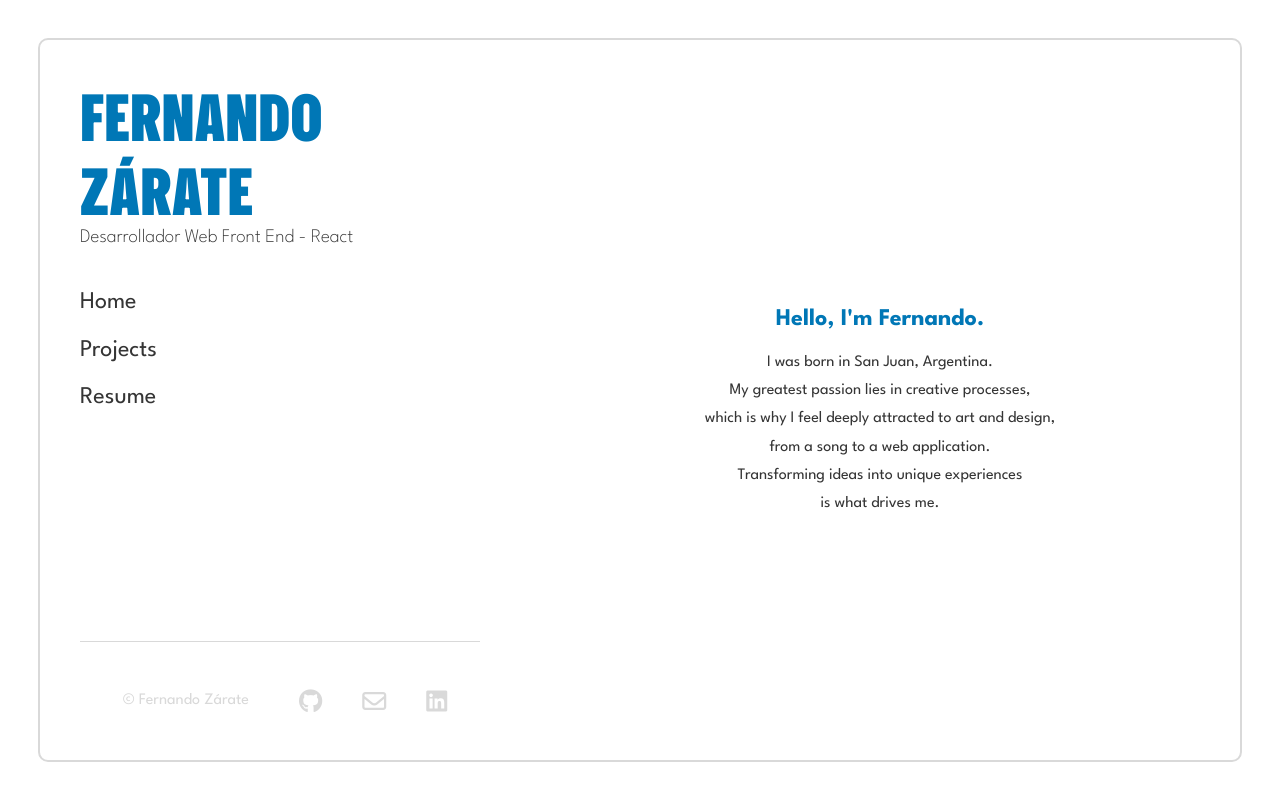
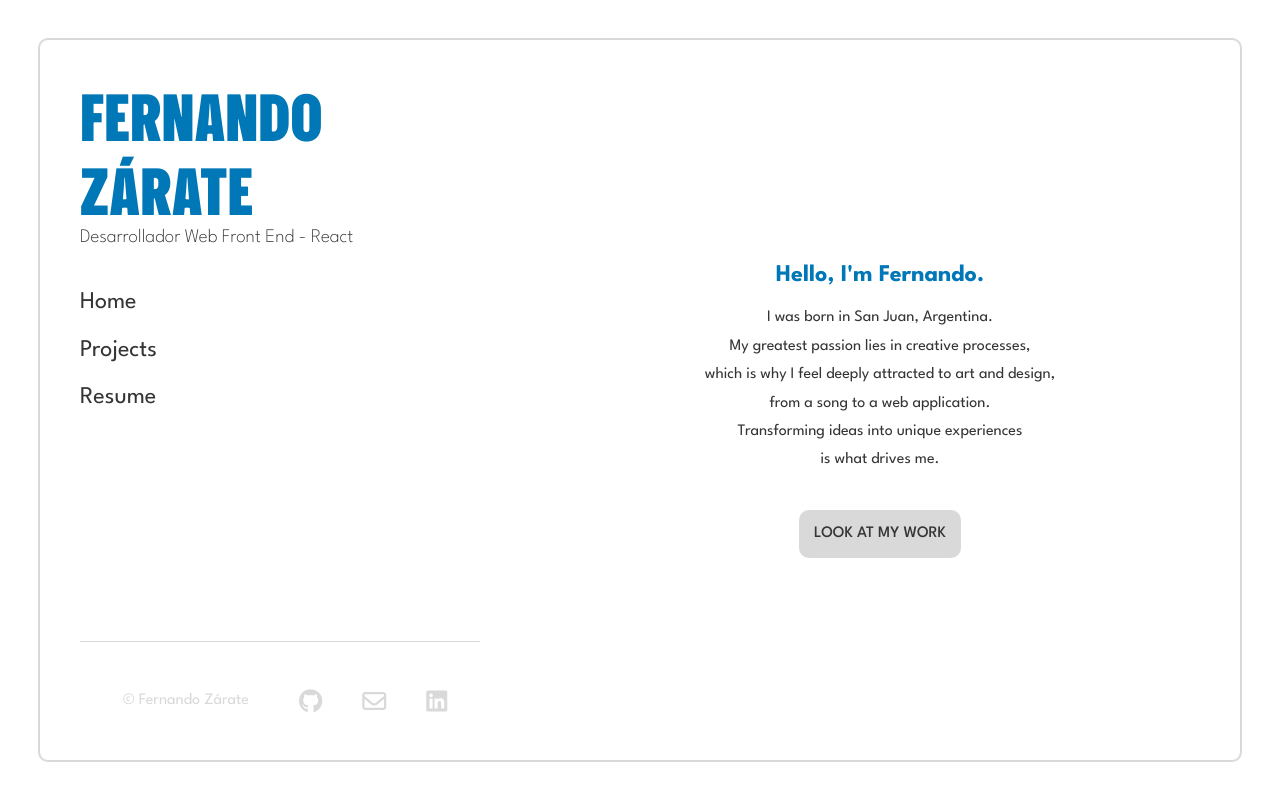
Before and after one commit to fernandozarate07/MyRepository, a React (Vite) app: page / in a window 1280 px wide. Built offline with nearby package versions, Linux system fonts and the light colour scheme.

Commit message:
Add ButtonArrow component

```diff
--- /dev/null
+++ b/src/modules/ButtonArrow/ButtonArrow.jsx
@@ -0,0 +1,12 @@
+import styles from "./ButtonArrow.module.css";
+const ButtonArrow = () => {
+  return (
+    <button className={styles.btn}>
+      <span className={styles.content}>Look at my work</span>
+      <span className={styles.arrow}>
+        <i className="fa-solid fa-arrow-down"></i>
+      </span>
+    </button>
+  );
+};
+export default ButtonArrow;
--- /dev/null
+++ b/src/modules/ButtonArrow/ButtonArrow.module.css
@@ -0,0 +1,53 @@
+.btn {
+  padding: 15px;
+
+  display: flex;
+  align-items: center;
+  justify-content: center;
+
+  background-color: var(--gray-color);
+  color: var(--white-color);
+  border: none;
+  border-radius: 10px;
+  font-weight: 500;
+  cursor: pointer;
+  text-transform: uppercase;
+  transition: background-color 0.3s ease, transform 0.3s ease;
+  position: relative;
+  overflow: hidden;
+}
+
+.btn:hover {
+  background-color: var(--primary-color);
+  transform: translateY(5px);
+}
+
+.content {
+  display: flex;
+  align-items: center;
+  justify-content: center;
+  position: relative;
+  transition: opacity 0.3s ease, transform 0.3s ease;
+  opacity: 1;
+  transform: translateY(0);
+  color: var(--black-color);
+}
+
+.btn:hover .content {
+  opacity: 0;
+  transform: translateY(10px);
+}
+
+.arrow {
+  position: absolute;
+  font-size: 1.2rem;
+  color: var(--white-color);
+  transition: opacity 0.3s ease, transform 0.3s ease;
+  opacity: 0;
+  transform: translateY(-10px);
+}
+
+.btn:hover .arrow {
+  opacity: 1;
+  transform: translateY(0);
+}
--- a/src/modules/HomeSection/HomeSection.jsx
+++ b/src/modules/HomeSection/HomeSection.jsx
@@ -1,3 +1,4 @@
+import ButtonArrow from "../ButtonArrow/ButtonArrow";
 import styles from "./HomeSection.module.css";
 const HomeSection = () => {
   return (
@@ -13,6 +14,7 @@ const HomeSection = () => {
           <span>is what drives me.</span>
         </div>
       </div>
+      <ButtonArrow />
     </div>
   );
 };
--- a/src/modules/HomeSection/HomeSection.module.css
+++ b/src/modules/HomeSection/HomeSection.module.css
@@ -3,8 +3,10 @@
   height: 100%;
 
   display: flex;
+  flex-direction: column;
   justify-content: center;
   align-items: center;
+  gap: 40px;
 }
 .homeSection__content {
   width: 50%;
```
